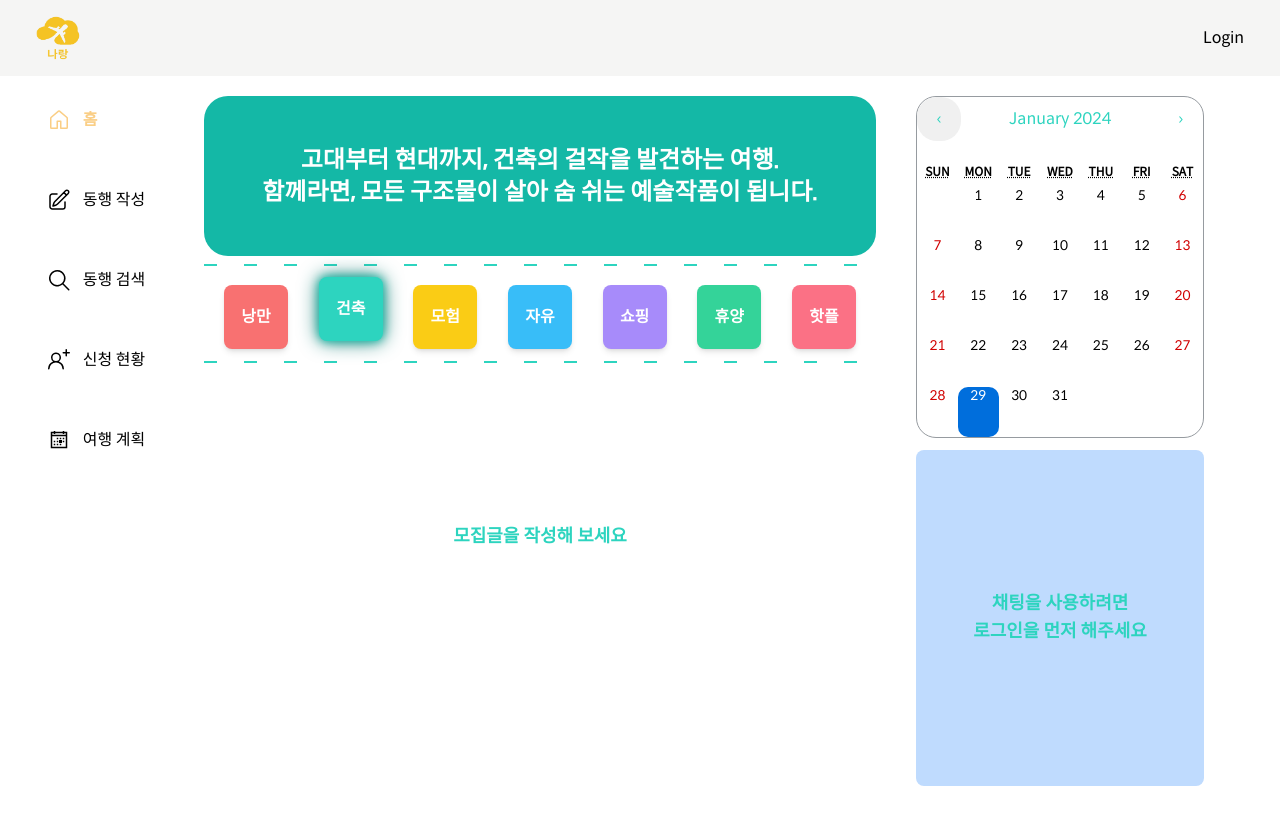
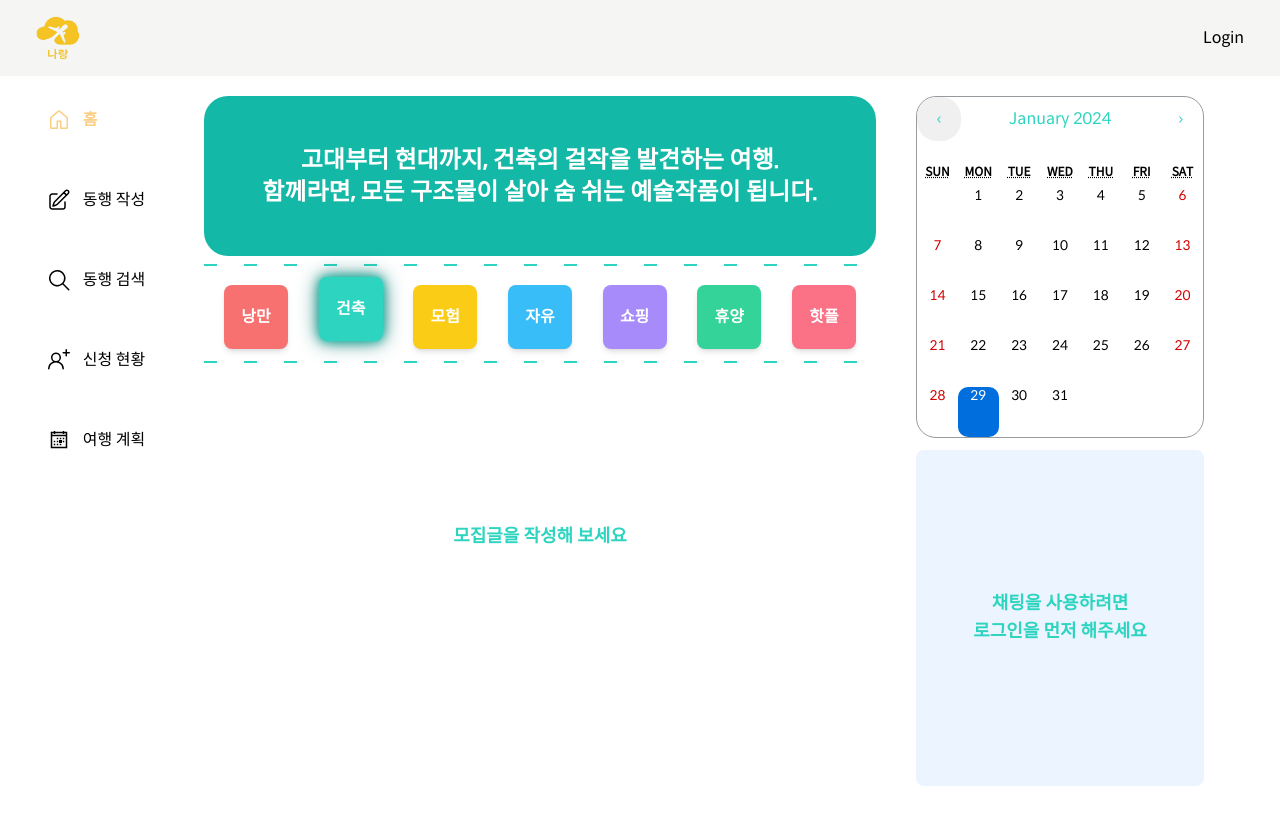
Before and after one commit to narang-trip/frontend, a React (Vite) app in the folder frontend/: page / in a window 1280 px wide. Shown: the top 824 px of the page. Built offline with nearby package versions, Linux system fonts and the light colour scheme; no server answers.

Commit message:
feat : change opacity of chatroom

```diff
--- a/frontend/src/components/widgets/Widgets.jsx
+++ b/frontend/src/components/widgets/Widgets.jsx
@@ -30,7 +30,7 @@ export default function Widgets() {
     <div className="text-center relative ">
 
       <CalendarCp />
-      <div className="h-[42svh] mt-3 bg-blue-200 rounded-lg" ref={chatScrollRef}>
+      <div className="h-[42svh] mt-3 bg-blue-200/30 rounded-lg" ref={chatScrollRef}>
         {!isLogin && (
           <div className="flex flex-col justify-center items-center h-full">
           <p className={`text-lg font-semibold animate-bounce text-${conceptColor}-400`}>채팅을 사용하려면</p>
```
